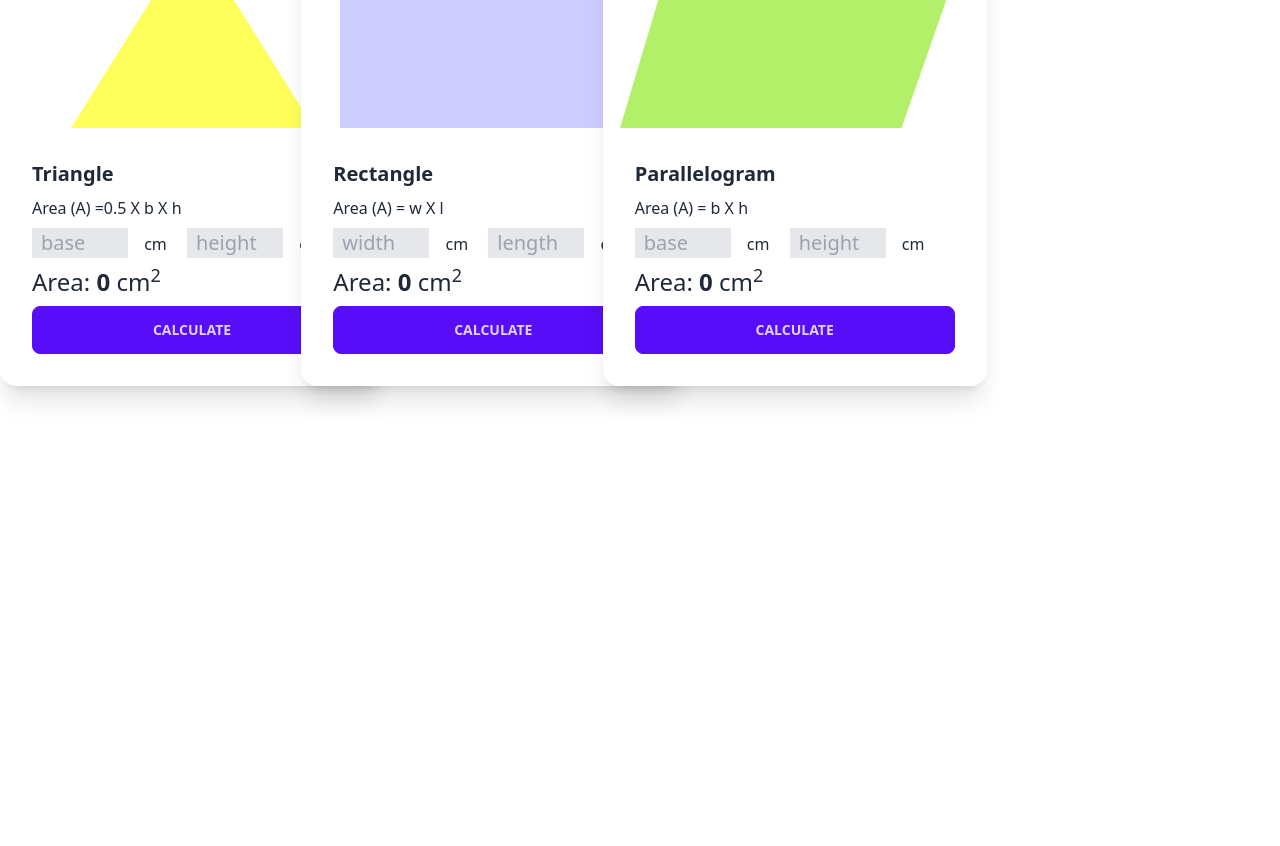
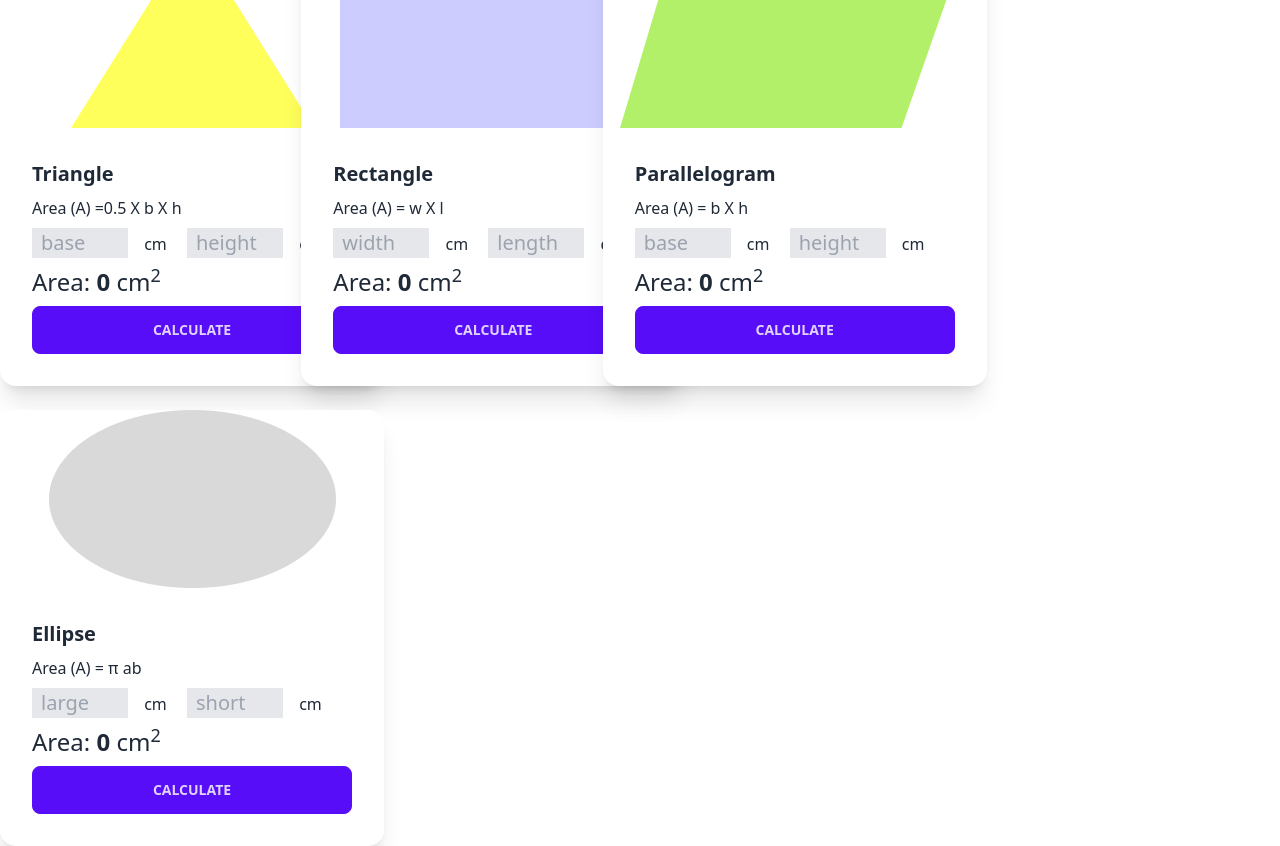
Before and after one commit to nasif07/geometry-calculate, a plain HTML site: page index.html in a window 1280 px wide. Shown: the part 66-912 px from the top of the page. Before the commit the page ends 800 px from the top, so only its background shows below. Drawn offline with nearby package versions, Linux system fonts and the light colour scheme.

Commit message:
ellipse part added

```diff
--- a/index.html
+++ b/index.html
@@ -70,6 +70,24 @@
                     </div>
                   </div>
                 </div>
+                <!-- ellipse card -->
+                <div class="card w-96 bg-base-100 shadow-xl">
+                  <figure><img src="images/ellipse.png"/></figure>
+                  <div class="card-body">
+                    <h2 class="card-title">Ellipse</h2>
+                    <p>Area (A) = π ab</p>
+                    <p>
+                      <input id="ellipse-major-radius" type="text" class="border bg-gray-200 text-xl w-24 px-2" placeholder="large">
+                      <span class="ml-3">cm</span>
+                      <input id="ellipse-minor-radius" type="text" class="ml-4 border text-xl w-24 px-2 bg-gray-200" placeholder="short">
+                      <span class="ml-3">cm</span>
+                    </p>
+                    <p class="text-2xl">Area: <span id="ellipse-area" class="font-bold">0</span> cm<sup>2</sup></p>
+                    <div class="card-actions">
+                      <button onclick="calculateEllipseArea()" class="btn btn-primary w-full">Calculate</button>
+                    </div>
+                  </div>
+                </div>
             </div>
             <!-- area calculator -->
             <div class="w-[400px]">
--- a/js/area-calculator.js
+++ b/js/area-calculator.js
@@ -37,6 +37,14 @@ function calculateParallelogramArea(){
     const area = base * height;
     setElementInnerText('parallelogram-area', area);
 }
+
+function calculateEllipseArea(){
+    const majorRadius = getInputValue('ellipse-major-radius');
+    const minorRadius = getInputValue('ellipse-minor-radius');
+    const area = 3.14 * majorRadius * minorRadius;
+    const areaTwoDecimal = area.toFixed(2);
+    setElementInnerText('ellipse-area', areaTwoDecimal);
+}
 // reusable get value field in number
 function getInputValue(fieldId){
     const inputField = document.getElementById(fieldId);
```
